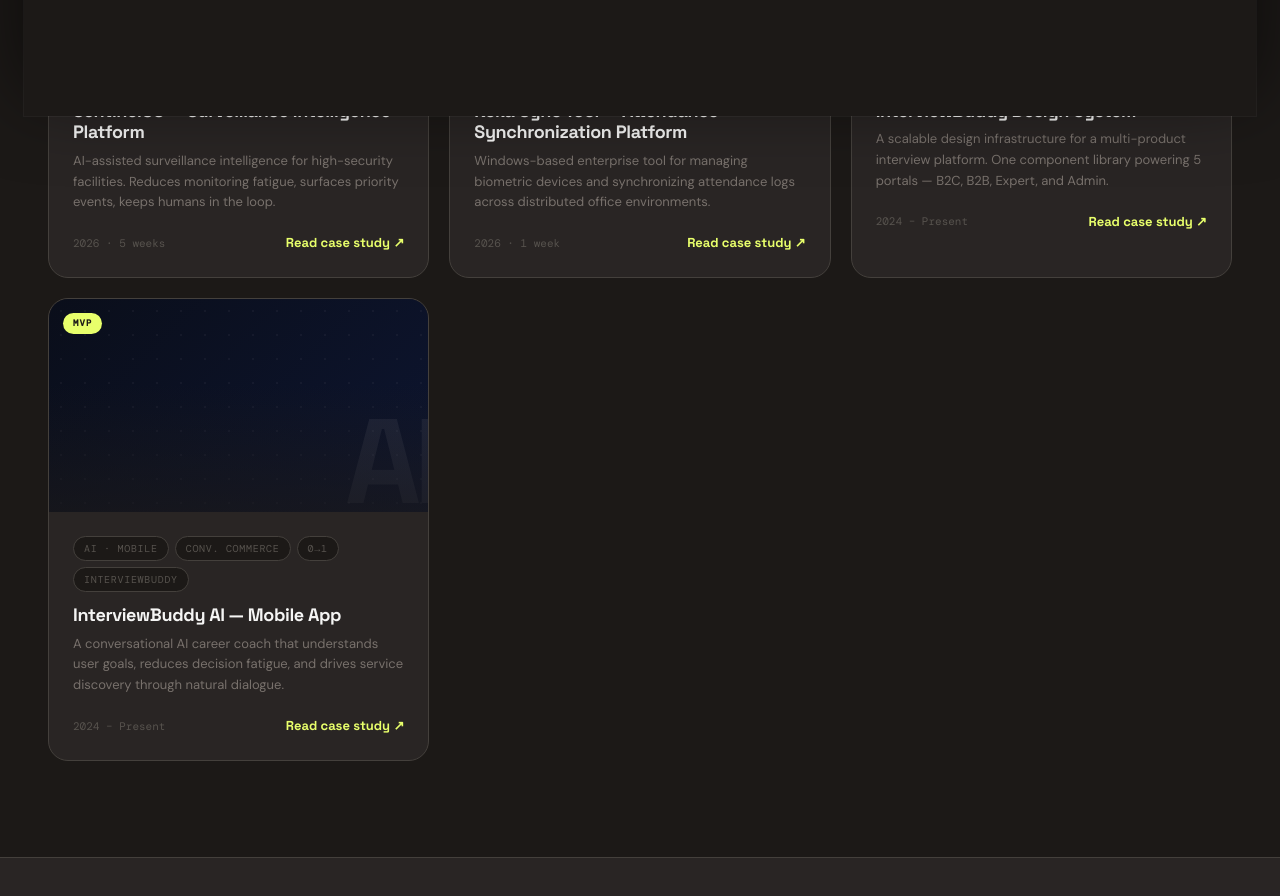
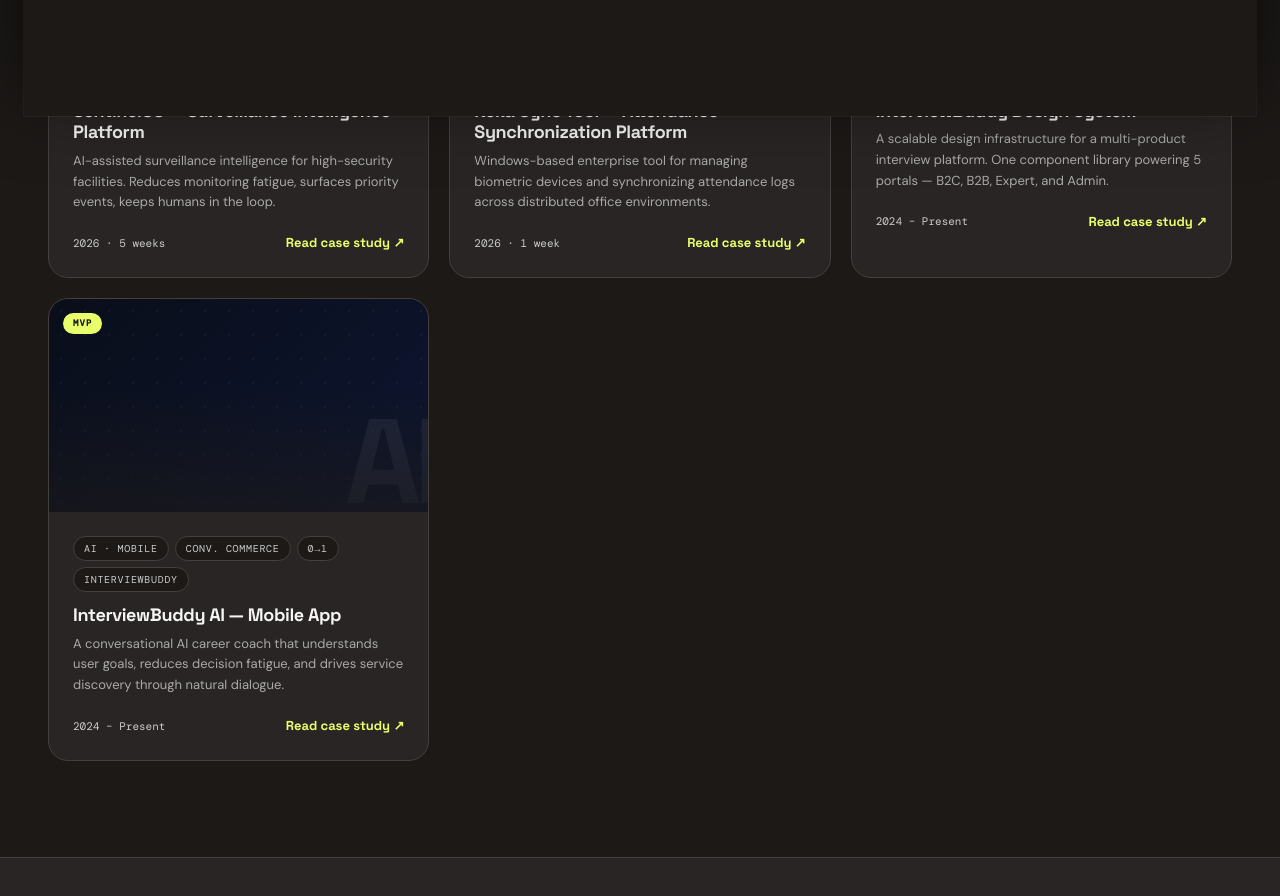
Before and after one commit to ARAVINDTATIPAKA/my_portfolio, a Next.js app in the folder portfolio-next/: page / in a window 1280 px wide. Shown: the part 1420-2316 px from the top of the page. Built offline with nearby package versions, Linux system fonts and the light colour scheme.

Commit message:
chore: update from Claude chat session

```diff
--- a/portfolio-next/src/app/globals.css
+++ b/portfolio-next/src/app/globals.css
@@ -188,7 +188,7 @@
 :root {
   --cs-accent: #E8FF6B;
   --cs-text-hi: #F5F5F4;
-  --cs-text-mid: #acacac;
+  --cs-text-mid: #aaaaaa;
   --cs-text-lo: #cccccc;
   --cs-modal-bg: #1C1917;
   --cs-divider: rgba(255, 255, 255, 0.06);
@@ -704,7 +704,7 @@
   border-radius: 999px;
   border: 1px solid var(--cs-tag-border);
   background-color: var(--cs-tag-bg);
-  color: var(--cs-text-mid);
+  color: var(--cs-text-lo);
 }
 
 .cs-backdrop {
--- a/portfolio-next/src/components/Work.tsx
+++ b/portfolio-next/src/components/Work.tsx
@@ -20,8 +20,8 @@
   const [filter, setFilter] = useState('All')
   const accent = isFunky ? '#E8FF6B' : '#0891B2'
   const textHi = isFunky ? '#F5F5F4' : '#1C1917'
-  const textMid = isFunky ? '#78716C' : '#57534E'
-  const textLo = isFunky ? '#57534E' : '#A8A29E'
+  const textMid = isFunky ? 'var(--cs-text-mid)' : '#57534E'
+  const textLo = isFunky ? 'var(--cs-text-lo)' : '#A8A29E'
   const cardBg = isFunky ? '#292524' : '#FFFFFF'
   const cardBorder = isFunky ? '#44403C' : '#E7E5E4'
   const tagBg = isFunky ? '#1C1917' : '#F5F5F4'
```
